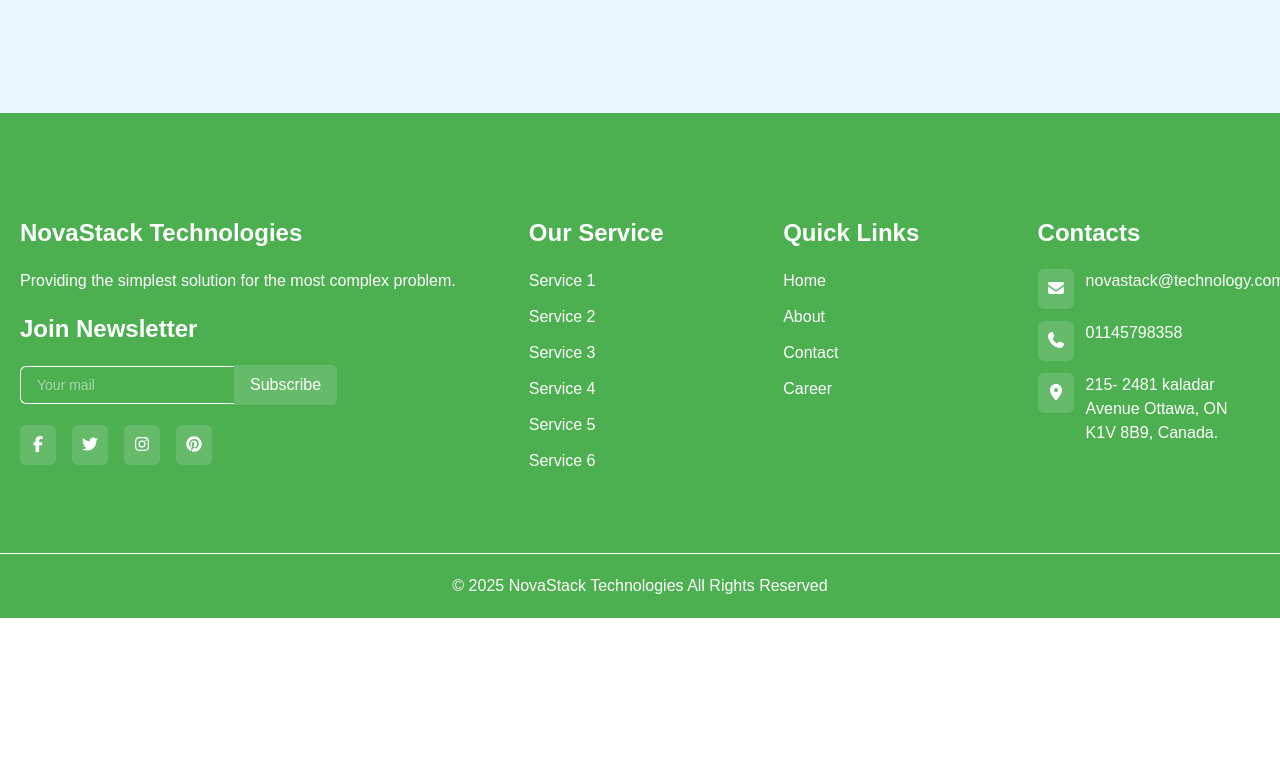
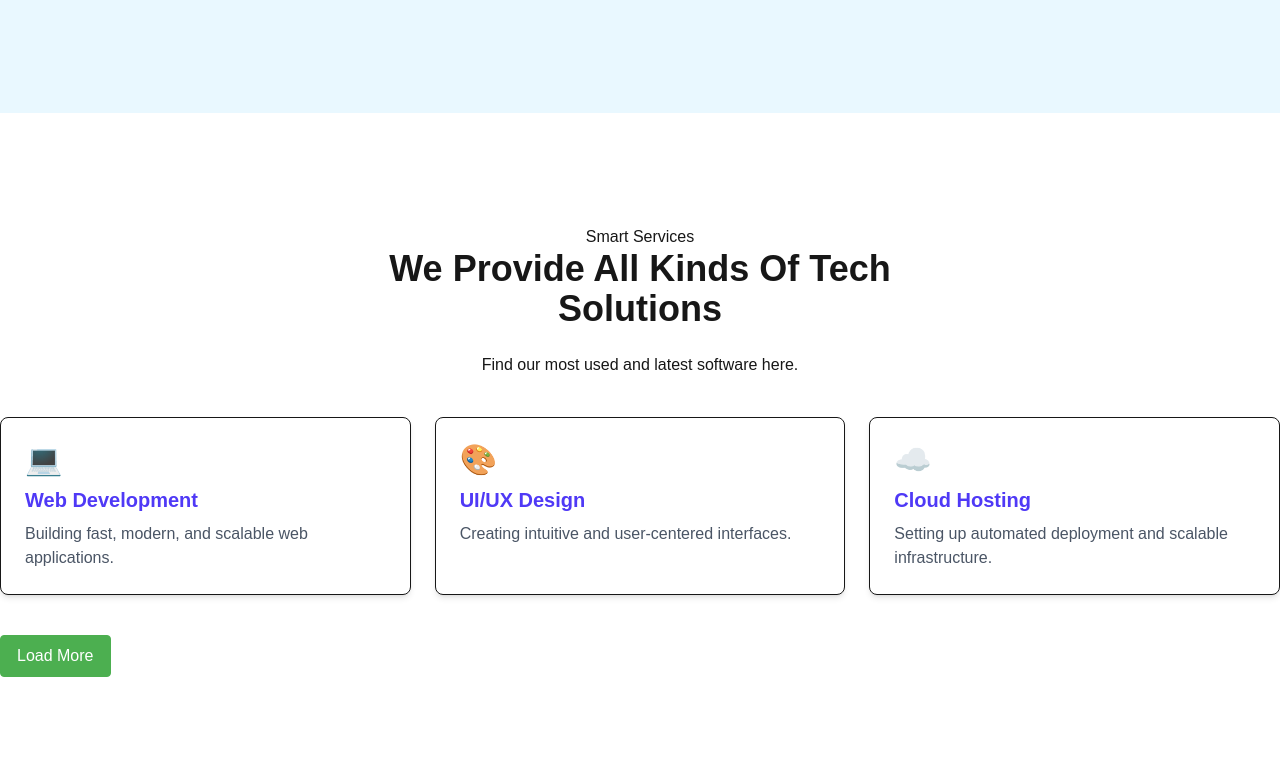
Before and after one commit to nahidhossain123/novastack-technologies, a Next.js app: page / in a window 1280 px wide. Shown: the part 719-1500 px from the top of the page. Before the commit the page ends 1337 px from the top, so only its background shows below. Built offline with nearby package versions, Linux system fonts and the light colour scheme.

Commit message:
feat:add serviecs/feartures sections

```diff
--- a/app/page.tsx
+++ b/app/page.tsx
@@ -1,4 +1,5 @@
 import Hero from "@/components/Hero";
+import Services from "@/components/Services";
 import Image from "next/image";
 
 export default function Home() {
@@ -6,6 +7,7 @@ export default function Home() {
     <div >
       <main className="">
         <Hero />
+        <Services />
       </main>
     </div>
   );
--- /dev/null
+++ b/components/Services.tsx
@@ -0,0 +1,45 @@
+import React from 'react'
+import ThemeButton from './ui/ThemeButton'
+import { services } from '@/constants/services'
+
+const Services = () => {
+    return (
+        <section className="py-28">
+            <div className="container mx-auto space-y-10">
+                <div className='text-center max-w-[600px] mx-auto space-y-6'>
+                    <span>Smart Services</span>
+                    <h2 className='text-2xl md:text-4xl font-bold md:font-extrabold'>We Provide All Kinds Of Tech Solutions</h2>
+                    <p>Find our most used and latest software here.</p>
+                </div>
+                <div className="grid grid-cols-1 md:grid-cols-3 gap-6">
+                    {services.map((service) => (
+                        <div
+                            key={service.id}
+                            className="p-6 border rounded-lg shadow-md hover:shadow-xl transition duration-300 bg-white relative" // Added 'relative' for positioning the delete button
+                        >
+                            <span className="text-3xl block mb-2">{service.icon}</span>
+                            <h3 className="text-xl font-semibold text-indigo-600 mb-2">
+                                {service.title}
+                            </h3>
+                            <p className="text-gray-600">
+                                {service.description}
+                            </p>
+                        </div>
+                    ))}
+                </div>
+                <div className="alm-btn-wrap" >
+                    <ThemeButton
+                        style={''}
+
+                    >Load More
+                    </ThemeButton>
+                </div>
+
+            </div>
+
+
+        </section >
+    )
+}
+
+export default Services
--- /dev/null
+++ b/constants/services.ts
@@ -0,0 +1,20 @@
+export const services = [
+    {
+      id: 1,
+      title: "Web Development",
+      description: "Building fast, modern, and scalable web applications.",
+      icon: "💻"
+    },
+    {
+      id: 2,
+      title: "UI/UX Design",
+      description: "Creating intuitive and user-centered interfaces.",
+      icon: "🎨"
+    },
+    {
+      id: 3,
+      title: "Cloud Hosting",
+      description: "Setting up automated deployment and scalable infrastructure.",
+      icon: "☁️"
+    },
+  ];
```
